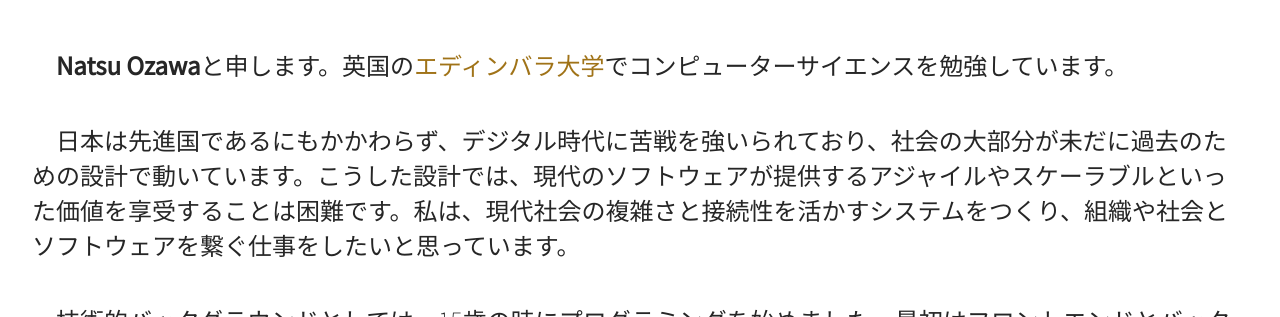
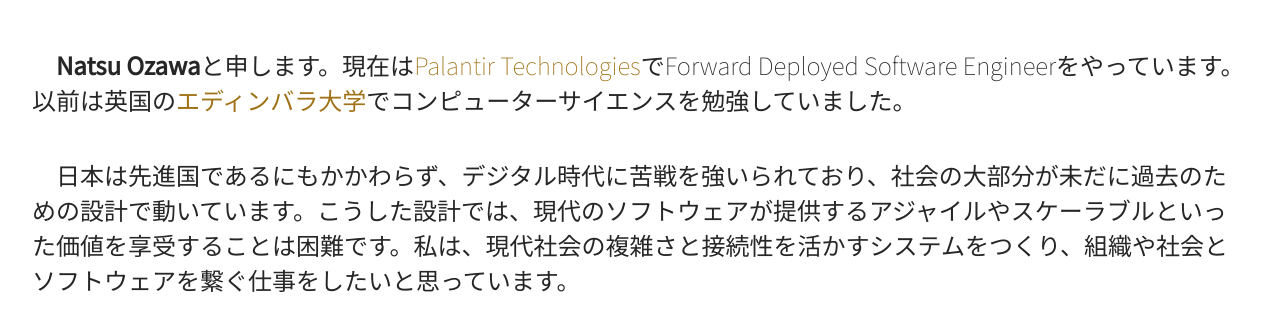
Before and after one commit to natsuozawa/natsuozawa.github.io, a plain HTML site: page jp/index.html in a window 1280 px wide. Shown: the part 803-1120 px from the top of the page. Drawn offline with Linux system fonts and the light colour scheme; no server answers.

Commit message:
Update job

```diff
--- a/jp/index.html
+++ b/jp/index.html
@@ -4,11 +4,11 @@
   <meta charset="utf-8">
   <meta name="viewport" content="width=device-width, initial-scale=1.0">
   <title>Natsu Ozawa - 小澤夏彦</title>
-  <meta name="description" content="Natsu Ozawaは、英国のエディンバラ大学でコンピューターサイエンスを学ぶ大学生です。">
+  <meta name="description" content="Natsu OzawaはPalantir TechnologiesのForward Deployed Software Engineerです。">
   <meta property="og:locale" content="ja_JP" />
   <meta property="og:type" content="website" />
   <meta property="og:title" content="Natsu Ozawa" />
-  <meta property="og:description" content="Natsu Ozawaは、英国のエディンバラ大学でコンピューターサイエンスを学ぶ大学生です。">
+  <meta property="og:description" content="Natsu OzawaはPalantir TechnologiesのForward Deployed Software Engineerです。">
   <meta property="og:url" content="https://natsuozawa.com/" />
   <meta property="og:site_name" content="Natsu Ozawa" />
   <meta property="og:image" content="https://natsuozawa.com/img/ogimage.png" />
@@ -46,7 +46,7 @@
       <div class="stretch right"></div>
     </div>
     <div id="introduction" class="component padded">
-      <p class="message"><span style="font-weight: bold;">Natsu Ozawa</span>と申します。英国の<a href="https://www.ed.ac.uk">エディンバラ大学</a>でコンピューターサイエンスを勉強しています。</p>
+      <p class="message"><span style="font-weight: bold;">Natsu Ozawa</span>と申します。現在は<a href="https://palantir.com/jp">Palantir Technologies</a>でForward Deployed Software Engineerをやっています。以前は英国の<a href="https://www.ed.ac.uk">エディンバラ大学</a>でコンピューターサイエンスを勉強していました。</p>
       <p class="message">日本は先進国であるにもかかわらず、デジタル時代に苦戦を強いられており、社会の大部分が未だに過去のための設計で動いています。こうした設計では、現代のソフトウェアが提供するアジャイルやスケーラブルといった価値を享受することは困難です。私は、現代社会の複雑さと接続性を活かすシステムをつくり、組織や社会とソフトウェアを繋ぐ仕事をしたいと思っています。</p>
       <p class="message">技術的バックグラウンドとしては、15歳の時にプログラミングを始めました。最初はフロントエンドとバックエンドのウェブ開発に注力し、複数のベンチャー企業でソフトウェアエンジニアのインターンとして働きました。大学に入ってからは、計算社会選択理論、圏論、スケーラブルなコンピュータシステム、関数型プログラミング、機械学習、コンピュータアルゴリズムなど、幅広い範囲の技術に興味を持っています。</p>
       <p class="message">他に、<a href="https://plurality.institute">Plurality</a>、日本のデジタル政策、<a href="https://www.effectivealtruism.org">Effective Altruism</a>についても情報発信を行なっています。</p>
```
Also changed, not shown: index.html (+3 -3 lines).
